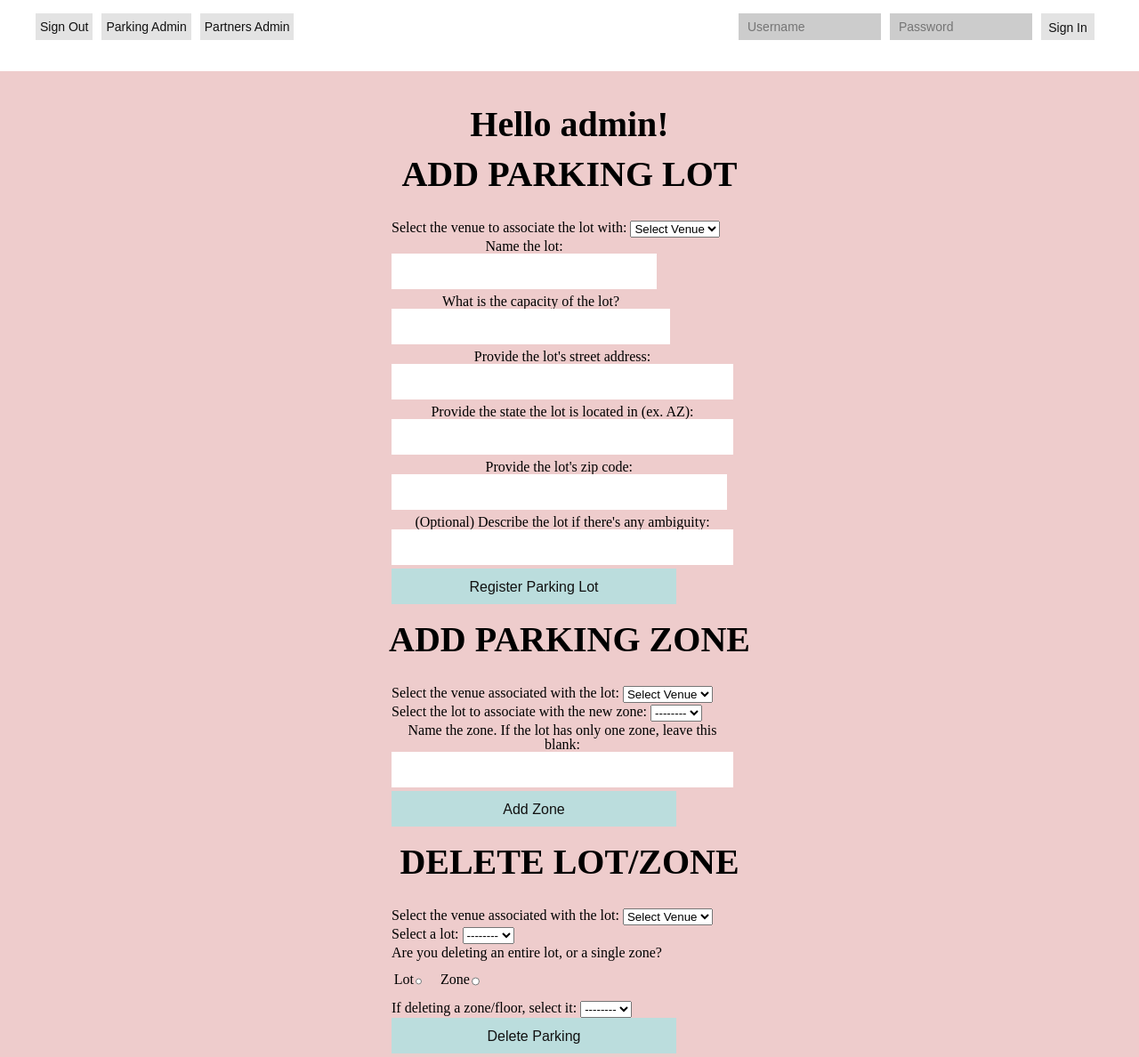
After one commit to pastelsquash/IT635Project, a PHP site: page /aparking.php in a window 1280 px wide. The commit adds this page. Shown: the whole page at 89% size. Run offline with PHP 8.4, Linux system fonts and the light colour scheme; the visitor is signed in with stand-in values (Sample User, id 1); data that the repository does not hold is empty.

Commit message:
I can sign out now

```diff
--- a/studentDB.inc
+++ b/studentDB.inc
@@ -200,6 +200,38 @@ public function addPartner($pname,$paddr,$pstate,$pzip,$pemail)
                 echo "Failed to insert record for $pname".PHP_EOL;
         }
 }
+
+public function addZone($lotid,$zonename)
+{
+        $lid = $this->db->real_escape_string($lotid);
+        $zn = $this->db->real_escape_string($zonename);
+
+	if (!empty($zn)) {
+
+	$query = "insert into zones(lot_ID,zone_description)
+                VALUES ($lid,'$zn');";
+	}
+
+	else {
+
+	$lquery = "select lot_name from lots where lot_ID = $lid;";
+
+	$lresult = $this-db-query($lquery);
+
+	$lotname = $lresult->fetch_object();
+
+	$query = "insert into zones(lot_ID,zone_description)
+                VALUES ($lid,'$lotname');";
+
+	}
+
+        //echo "executing SQL statement:\n".$query."\n";
+        $res = $this->db->query($query);
+
+	return $res;
+}
+
+
 public function validateUser($username,$password)
 {
         $un = $this->db->real_escape_string($username);
@@ -310,6 +342,32 @@ public function delSpace($userid)
 	return $result;
 
 }
+public function delParking($lot,$zone,$type)
+{
+
+        $lid = $this->db->real_escape_string($lot);
+	$zid = $this->db->real_escape_string($zone);
+
+	if ($type == "dlot") {
+		$zonecleanup = "delete from zones where lot_ID = $lid;";
+
+		$this->db->query($query);
+
+		$query = "Delete from lots where lot_ID = $lid;";
+	}
+	else if ($type == "dzone") {
+		$query = "Delete from zones where zone_ID = $zid;";
+	}
+	else {
+		return false;
+	}
+
+        $result = $this->db->query($query);
+
+        return $result;
+
+}
+
 
 
 }
--- a/web/ajax.js
+++ b/web/ajax.js
@@ -33,5 +33,56 @@ $(document).ready(function() {
       $("#zone").html("<option value=''>Select</option>");
     }
   });
+  $("#zplace").change(function() {
+    var venue_id = $(this).val();
+    if(venue_id != "") {
+      $.ajax({
+        url:"get-lots.php",
+        data:{v_id:venue_id},
+        type:'POST',
+        success:function(response) {
+          var resp = $.trim(response);
+          $("#zlot").html(resp);
+        }
+      });
+    }
+    else {
+      $("#zlot").html("<option value=''>Select</option>");
+    }
+  });
+  $("#rplace").change(function() {
+    var venue_id = $(this).val();
+    if(venue_id != "") {
+      $.ajax({
+        url:"get-lots.php",
+        data:{v_id:venue_id},
+        type:'POST',
+        success:function(response) {
+          var resp = $.trim(response);
+          $("#rlot").html(resp);
+        }
+      });
+    }
+    else {
+      $("#rlot").html("<option value=''>Select</option>");
+    }
+  });
+   $("#rlot").change(function() {
+    var lot_id = $(this).val();
+    if(lot_id != "") {
+      $.ajax({
+        url:"get-lots.php",
+        data:{l_id:lot_id},
+        type:'POST',
+        success:function(response) {
+          var resp = $.trim(response);
+          $("#rzone").html(resp);
+        }
+      });
+    }
+    else {
+      $("#rzone").html("<option value=''>Select</option>");
+    }
+  });
 
 });
--- /dev/null
+++ b/web/aparking.php
@@ -0,0 +1,168 @@
+<?php
+
+        include_once 'header.php';
+	include_once '../include/studentDB.inc';
+
+        if (!$_SESSION['user_role'] AND $_SESSION['user_name']) {
+                header("Location: ./uview.php?login=nicetry");
+                exit();
+        }
+	elseif (!$_SESSION['user_role'] OR !$_SESSION['user_name']) {
+		header("Location: ./index.php?login=error");
+                exit();
+	}
+
+//Add parking location: addLot($venueid,$lotname,$lotsize,$lotaddr,$lotstate,$lotzip,$lotdescript)
+//			addZone($lotid,$zonedesc)
+//remove parking location: stored procedure delete_lot(lotid)
+
+//Search partners: getPartners($search)
+//Add partner: addPartner ($pname,$paddr,$pstate,$pzip,$pemail)
+//Delete partner: stored procedure delete_partner(pid)
+
+//Link partner to spot/spot range: addLink($partnerid,$spotid,$islot)
+
+?>
+
+<script type="text/javascript" src="jquery.min.js"></script>
+<script type="text/javascript" src="ajax.js"></script>
+<section class="main-container">
+        <div class="main-wrapper">
+                <h2>Hello admin!</h2>
+	</div>
+        <br>
+        <div>
+                <h2>ADD PARKING LOT</h2>
+                <form class="forms" action="./aaction.php" method="POST">
+                <label>Select the venue to associate the lot with:
+<?php
+                        $studentDB = new StudentAccess("Parking");
+
+                        $result = $studentDB->listVenues();
+
+    echo "<select name='place' id='place'>";
+
+    echo "<option value=''>Select Venue</option>";
+
+    while ($row = $result->fetch_assoc()) {
+
+                  unset($id, $name);
+                  $id = $row['venue_ID'];
+                  $name = $row['venue_name'];
+                  echo '<option value="'.$id.'">'.$name.'</option>';
+
+        }
+
+    echo "</select>";
+
+?>
+</label>
+                        <label for="alot">Name the lot:
+                        <input type="text" name="alot" id="alot"></input></label>
+
+						<label for="size">What is the capacity of the lot?
+                        <input type="number" name="size" id="size" min="1" max="99999999"></input></label>
+
+						<label for="address">Provide the lot's street address:
+                        <input type="text" name="address" id="address"></input></label>
+
+						<label for="state">Provide the state the lot is located in (ex. AZ):
+                        <input type="text" name="state" id="state" maxlength="2"></input></label>
+
+
+                        <label for="zip">Provide the lot's zip code:
+                        <input type="text" name="zip" id="zip" pattern="\d*" minlength="5" maxlength ="5"></input></label>
+
+						<label for="description">(Optional) Describe the lot if there's any ambiguity:
+                        <input type="text" name="description" id="description"></input></label>
+
+						<button type="addlot" name="addlot">Register Parking Lot</button>
+                </form>
+	<br>
+	                <h2>ADD PARKING ZONE</h2>
+                <form class="forms" action="./aaction.php" method="POST">
+                <label>Select the venue associated with the lot:
+<?php
+                        $studentDB = new StudentAccess("Parking");
+
+                        $result = $studentDB->listVenues();
+
+    echo "<select name='zplace' id='zplace'>";
+
+    echo "<option value=''>Select Venue</option>";
+
+    while ($row = $result->fetch_assoc()) {
+
+                  unset($id, $name);
+                  $id = $row['venue_ID'];
+                  $name = $row['venue_name'];
+                  echo '<option value="'.$id.'">'.$name.'</option>';
+
+        }
+
+    echo "</select>";
+
+?>
+</label>
+                        <label for="zlot">Select the lot to associate with the new zone:
+                        <select name="zlot" id="zlot"><option>--------</option></select></label>
+
+                        <label for="zname">Name the zone. If the lot has only one zone, leave this blank:
+                        <input type="text" name="zname" id="zname"></input></label>
+
+                        <button type="addzone" name="addzone">Add Zone</button>
+
+</form>
+        <br>
+                        <h2>DELETE LOT/ZONE</h2>
+                <form class="forms" action="./aaction.php" method="POST">
+                <label>Select the venue associated with the lot:
+<?php
+                        $studentDB = new StudentAccess("Parking");
+
+                        $result = $studentDB->listVenues();
+
+    echo "<select name='rplace' id='rplace'>";
+
+    echo "<option value=''>Select Venue</option>";
+
+    while ($row = $result->fetch_assoc()) {
+
+                  unset($id, $name);
+                  $id = $row['venue_ID'];
+                  $name = $row['venue_name'];
+                  echo '<option value="'.$id.'">'.$name.'</option>';
+
+        }
+
+    echo "</select>";
+
+?>
+</label>
+                        <label for="rlot">Select a lot:
+                        <select name="rlot" id="rlot"><option>--------</option></select></label>
+
+
+                        <label>Are you deleting an entire lot, or a single zone?</label>
+
+			<div style="float:left;clear:none;">
+			<label for="dlot">Lot<input type="radio" name="deltype" id="dlot" value="dlot"></input></label>
+			<label for="dzone">Zone<input type="radio" name="deltype" id="dzone" value="dzone"></input></label>
+			</div>
+
+			<label for="rzone">If deleting a zone/floor, select it:
+                        <select name="rzone" id="rzone"><option>--------</option></select></label>
+
+
+                        <button type="delparking" name="delparking">Delete Parking</button>
+
+</form>
+
+
+        </div>
+
+</section>
+
+<?php
+        include_once 'footer.php';
+?>
--- a/web/header.php
+++ b/web/header.php
@@ -14,7 +14,22 @@
         <nav>
         <div class="main-wrapper">
                 <ul>
-                        <li><a href="index.php">Home</a></li>
+<?php
+
+	if ($_SESSION['user_ID']) {
+		echo '<li><a href="signout.php">Sign Out</a></li>';
+	}
+
+	if ($_SESSION['user_role'] == "admin" ) {
+
+
+                echo '<li><a href="aparking.php">Parking Admin</a></li>';
+                echo '<li><a href="apartners.php">Partners Admin</a></li>';
+
+	}
+
+
+?>
                 </ul>
                 <div class="nav-login">
                         <form action="./auth.php" method="POST">
@@ -24,7 +39,8 @@
 
                         </form>
 
-                </div>
+		</div>
+
         </div>
         </nav>
 </header>
--- a/web/style.css
+++ b/web/style.css
@@ -126,15 +126,30 @@ header nav ul li {
 	list-style: none;
 }
 
-header nav ul li a {
+/*header nav ul li a {
 	font-family: arial;
 	font-size: 16px;
 	color: #111;
 	line-height: 83px;
 }
-
+*/
 a {
 	text-decoration: none;
+	float: left;
+        width: auto;
+        height: 30px;
+        margin-right: 10px;
+        border: none;
+        background-color: #e3e3e3;
+        font-family: arial;
+        font-size: 14px;
+        color: #111;
+        line-height: 30px;
+        cursor: pointer;
+
+	margin-top: 15px;
+	padding-left: 5px;
+	padding-right: 5px;
 }
 
 header .nav-login {
@@ -174,7 +189,7 @@ header .nav-login form button {
 	cursor: pointer;
 }
 
-header .nav-login a {
+/*header .nav-login a {
 	display: block;
 	width: 60px;
 	height: 60px;
@@ -187,7 +202,7 @@ header .nav-login a {
 	cursor: pointer;
 	cursor: pointer;
 }
-
+*/
 form button {
         width: 60px;
         height: 30px;
@@ -218,14 +233,14 @@ form button {
 	text-align: center;
 
 
-	float: left:
+
 	clear: none;
 }
 
 .forms input {
-        width: 90%;
+	width: 90%;
+	padding: 0px 5%;
         height: 40px;
-        padding: 0px 5%;
         border: none;
         background-color: #fff;
         font-family: arial;
@@ -250,11 +265,12 @@ form button {
 }
 
 fieldset {
-	overflow: hidden;
+  overflow: hidden;
 }
 
 label {
   float: left;
+  text-align: center;
   clear: none;
   display: block;
   padding: 2px 1em 0 0;
@@ -262,7 +278,9 @@ label {
 
 input[type=radio],
 input.radio {
-  float: left;
+  width: 20%;
+
   clear: none;
+
   margin: 2px 0 0 2px;
 }
--- a/web/uview.php
+++ b/web/uview.php
@@ -53,7 +53,7 @@
 			<label for="lot">Select the lot within that venue:
 			<select name="lot" id="lot"><option>--------</option></select></label>
 
-			<label for="zone">Select the zone/floor within that lot (if any):
+			<label for="zone">Select the zone/floor within that lot:
                         <select name="zone" id="zone"><option>--------</option></select></label>
 
 
```
Also changed, not shown: web/aaction.php (+65 -4 lines), web/aview.php (+6 -45 lines), web/signout.php (added, +10 -0 lines).
